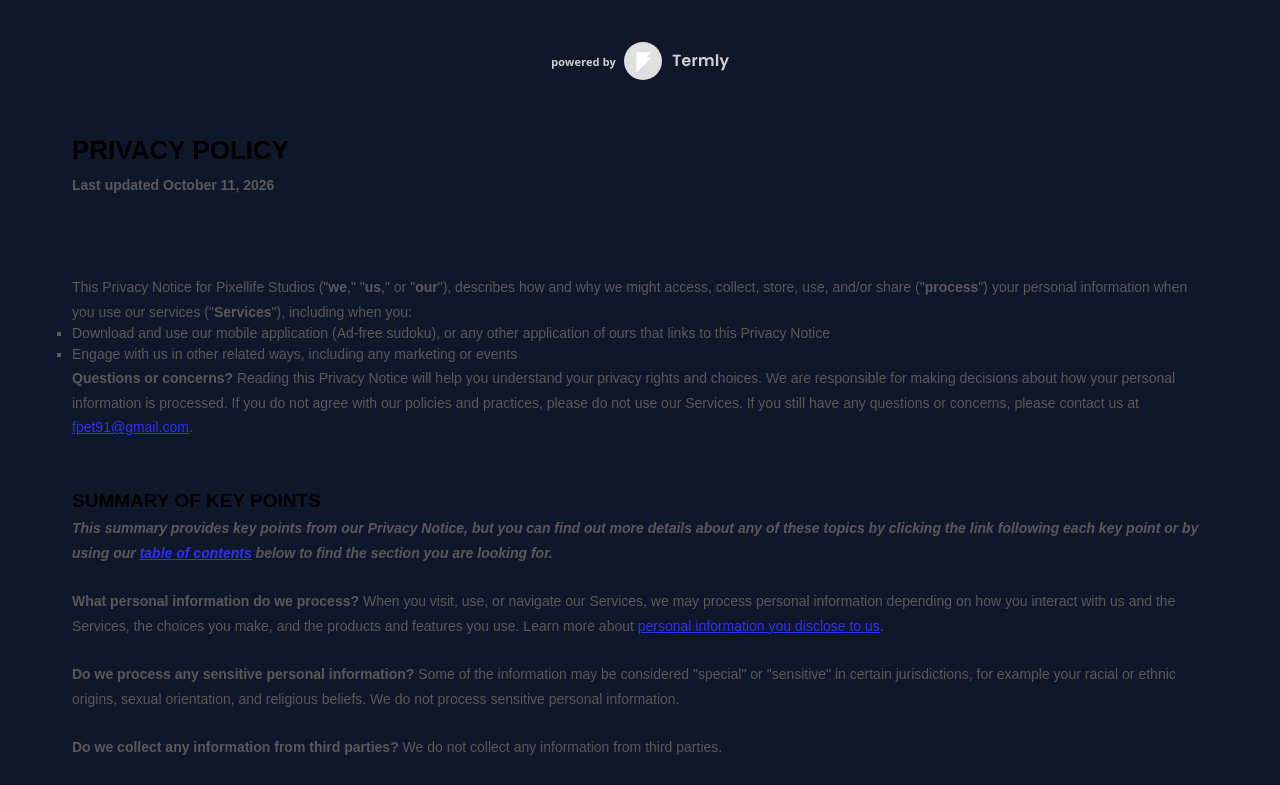
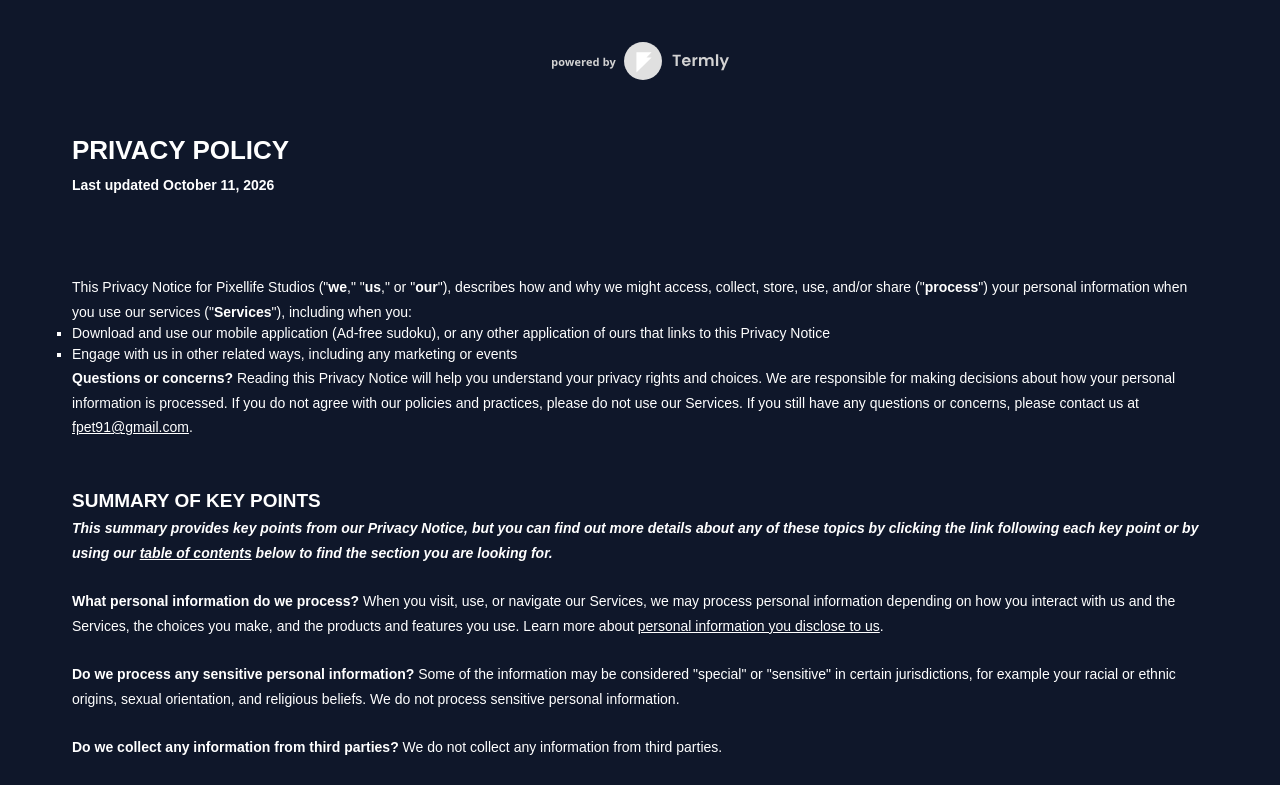
Before and after one commit to PixelLife-studio/PixelLife, a plain HTML site: page index.html in a window 1280 px wide. Shown: the part 1780-2565 px from the top of the page. Drawn offline with Linux system fonts and the light colour scheme.

Commit message:
Update index.html
Change color of privacy policy text to white

```diff
--- a/index.html
+++ b/index.html
@@ -69,30 +69,30 @@
 [data-custom-class='title'], [data-custom-class='title'] * {
           font-family: Arial !important;
 font-size: 26px !important;
-color: #000000 !important;
+color: #fff !important;
         }
 [data-custom-class='subtitle'], [data-custom-class='subtitle'] * {
           font-family: Arial !important;
-color: #595959 !important;
+color: #fff !important;
 font-size: 14px !important;
         }
 [data-custom-class='heading_1'], [data-custom-class='heading_1'] * {
           font-family: Arial !important;
 font-size: 19px !important;
-color: #000000 !important;
+color: #fff !important;
         }
 [data-custom-class='heading_2'], [data-custom-class='heading_2'] * {
           font-family: Arial !important;
 font-size: 17px !important;
-color: #000000 !important;
+color: #fff !important;
         }
 [data-custom-class='body_text'], [data-custom-class='body_text'] * {
-          color: #595959 !important;
+          color: #fff !important;
 font-size: 14px !important;
 font-family: Arial !important;
         }
 [data-custom-class='link'], [data-custom-class='link'] * {
-          color: #3030F1 !important;
+          color: #fff !important;
 font-size: 14px !important;
 font-family: Arial !important;
 word-break: break-word !important;
```
